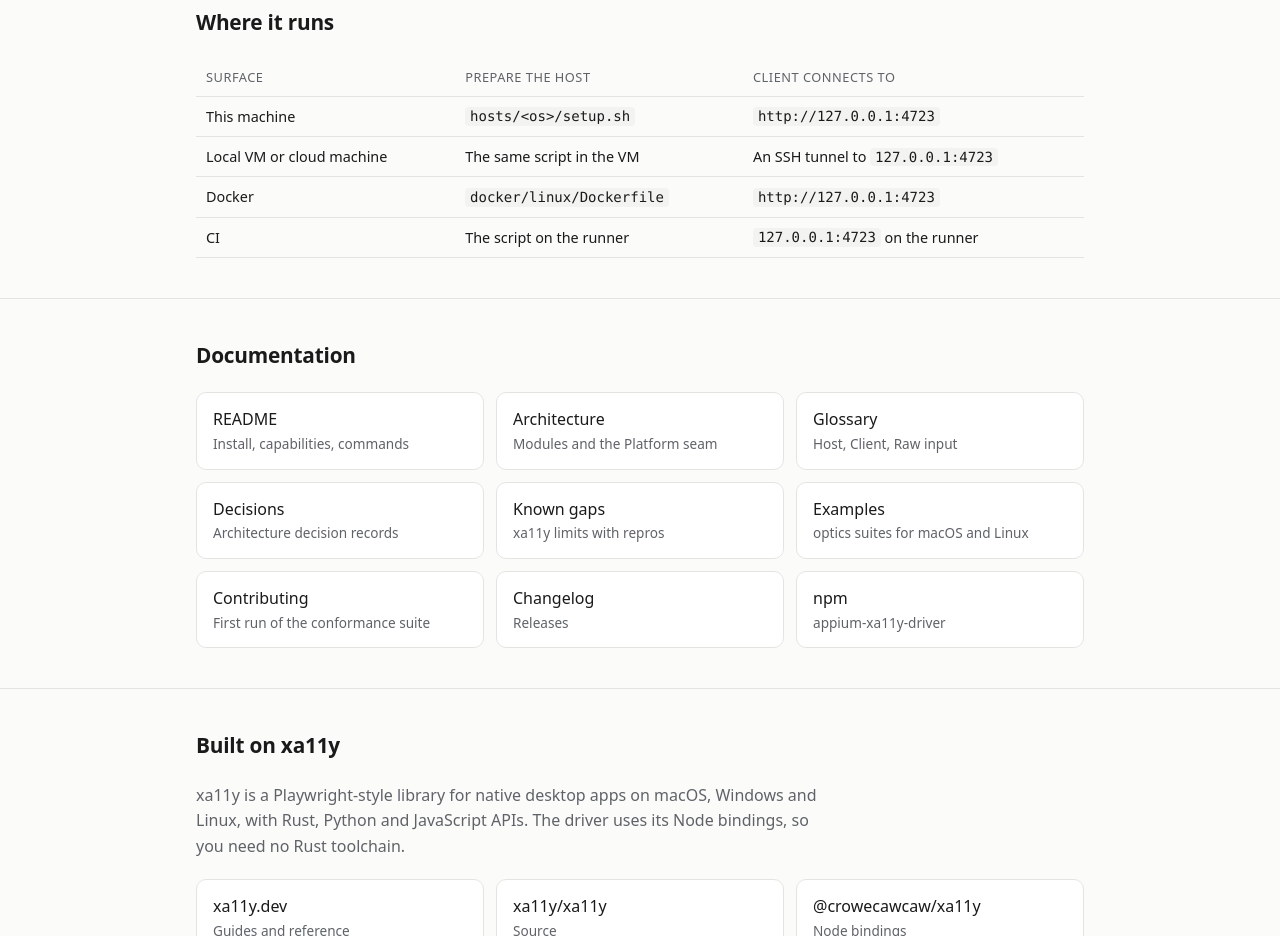
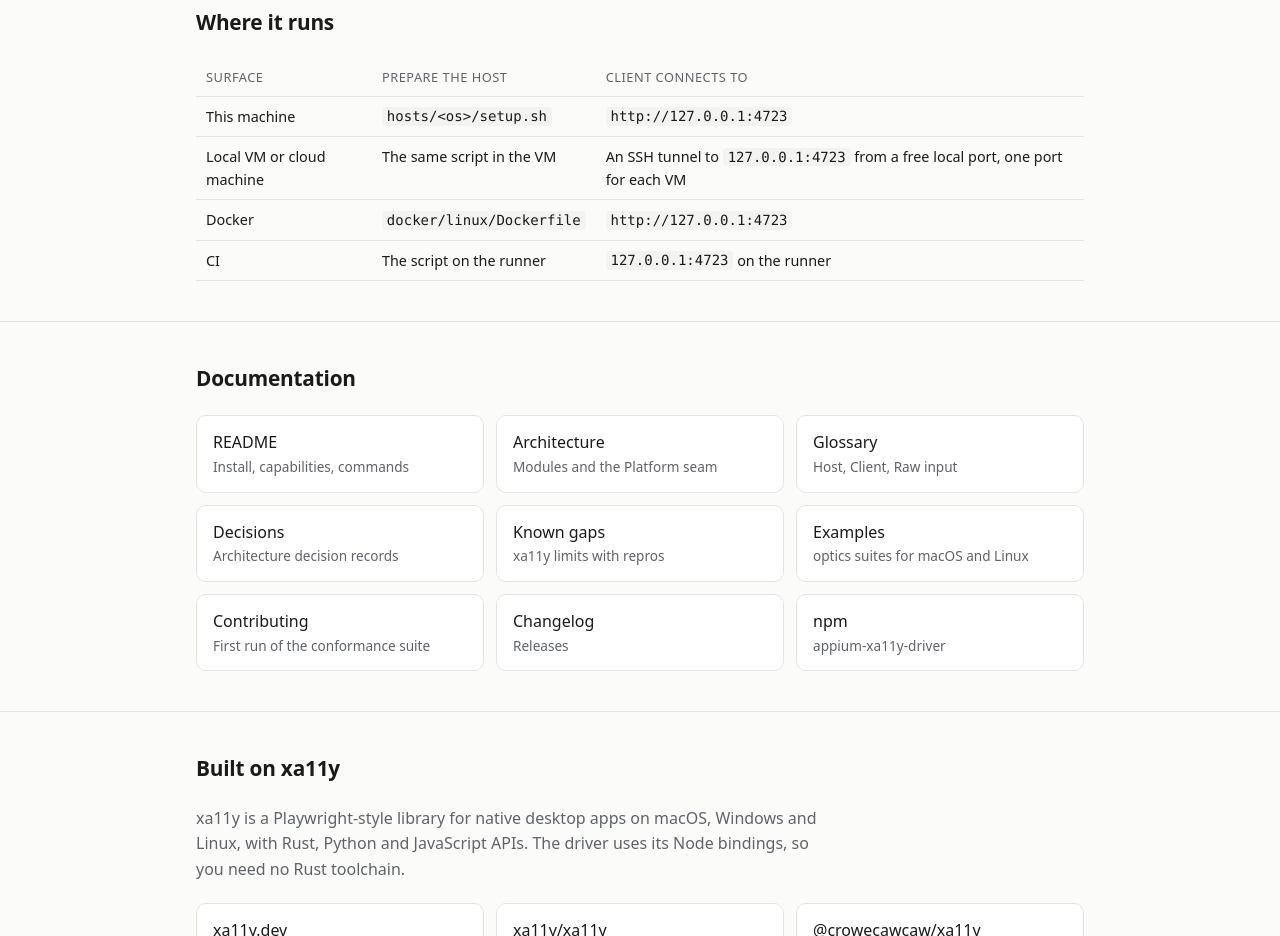
Before and after one commit to chinmayajha/appium-xa11y-driver, a website: page index.html in a window 1280 px wide. Shown: the part 2040-2976 px from the top of the page. Drawn offline with Linux system fonts and the light colour scheme; no server answers.

Commit message:
docs: use a free local port for each VM tunnel
A tunnel on local 4723 can lose to a local Appium on the same port.

```diff
--- a/index.html
+++ b/index.html
@@ -239,7 +239,7 @@ hosts/mac/setup.sh     # or hosts/linux/setup.sh</code></pre>
       <table>
         <tr><th>Surface</th><th>Prepare the Host</th><th>Client connects to</th></tr>
         <tr><td>This machine</td><td><code>hosts/&lt;os&gt;/setup.sh</code></td><td><code>http://127.0.0.1:4723</code></td></tr>
-        <tr><td>Local VM or cloud machine</td><td>The same script in the VM</td><td>An SSH tunnel to <code>127.0.0.1:4723</code></td></tr>
+        <tr><td>Local VM or cloud machine</td><td>The same script in the VM</td><td>An SSH tunnel to <code>127.0.0.1:4723</code> from a free local port, one port for each VM</td></tr>
         <tr><td>Docker</td><td><code>docker/linux/Dockerfile</code></td><td><code>http://127.0.0.1:4723</code></td></tr>
         <tr><td>CI</td><td>The script on the runner</td><td><code>127.0.0.1:4723</code> on the runner</td></tr>
       </table>
```
Also changed, not shown: README.md.
